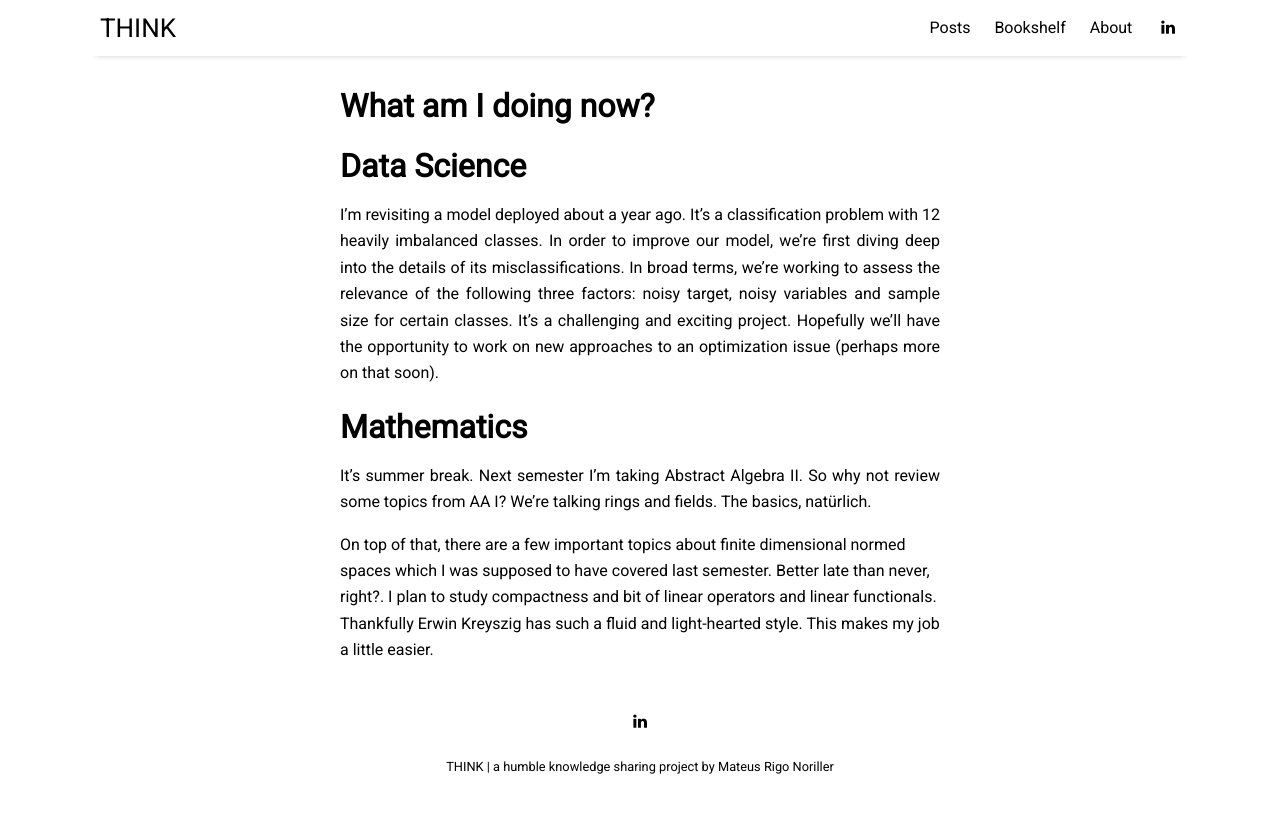
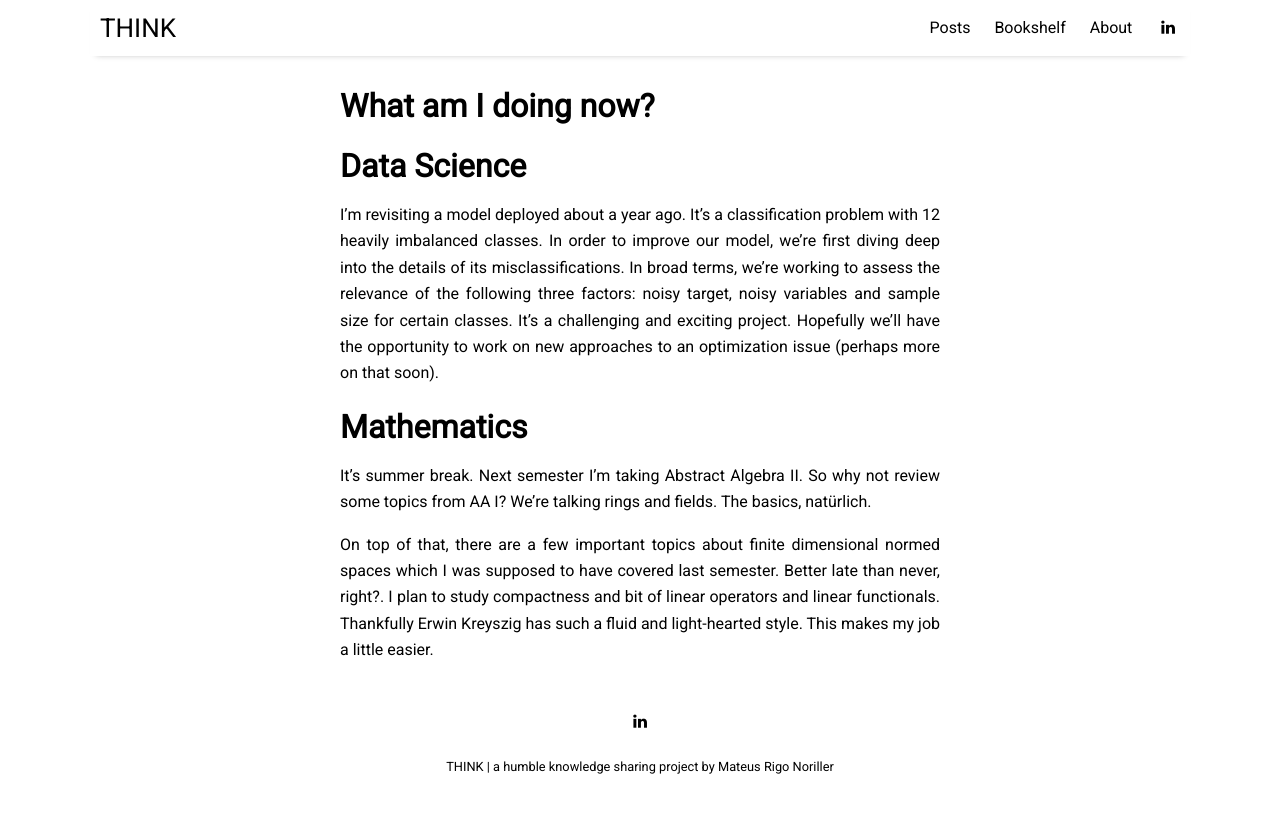
Before and after one commit to mateusrn/mateusrn.github.io, a Jekyll site: the page built from pages/now.md, in a window 1280 px wide. Shown: the top 813 px of the page. Built offline with Jekyll 4.4.1, drawn with Linux system fonts in a browser that asks for light colours; nearby versions of some CDN libraries.

Commit message:
justifies last paragraph in now

```diff
--- a/pages/now.md
+++ b/pages/now.md
@@ -16,3 +16,4 @@ It's summer break. Next semester I'm taking Abstract Algebra II. So why not revi
 {: style="text-align: justify"}
 
 On top of that, there are a few important topics about finite dimensional normed spaces which I was supposed to have covered last semester. Better late than never, right?. I plan to study compactness and bit of linear operators and linear functionals. Thankfully Erwin Kreyszig has such a fluid and light-hearted style. This makes my job a little easier.
+{: style="text-align: justify"}
```
